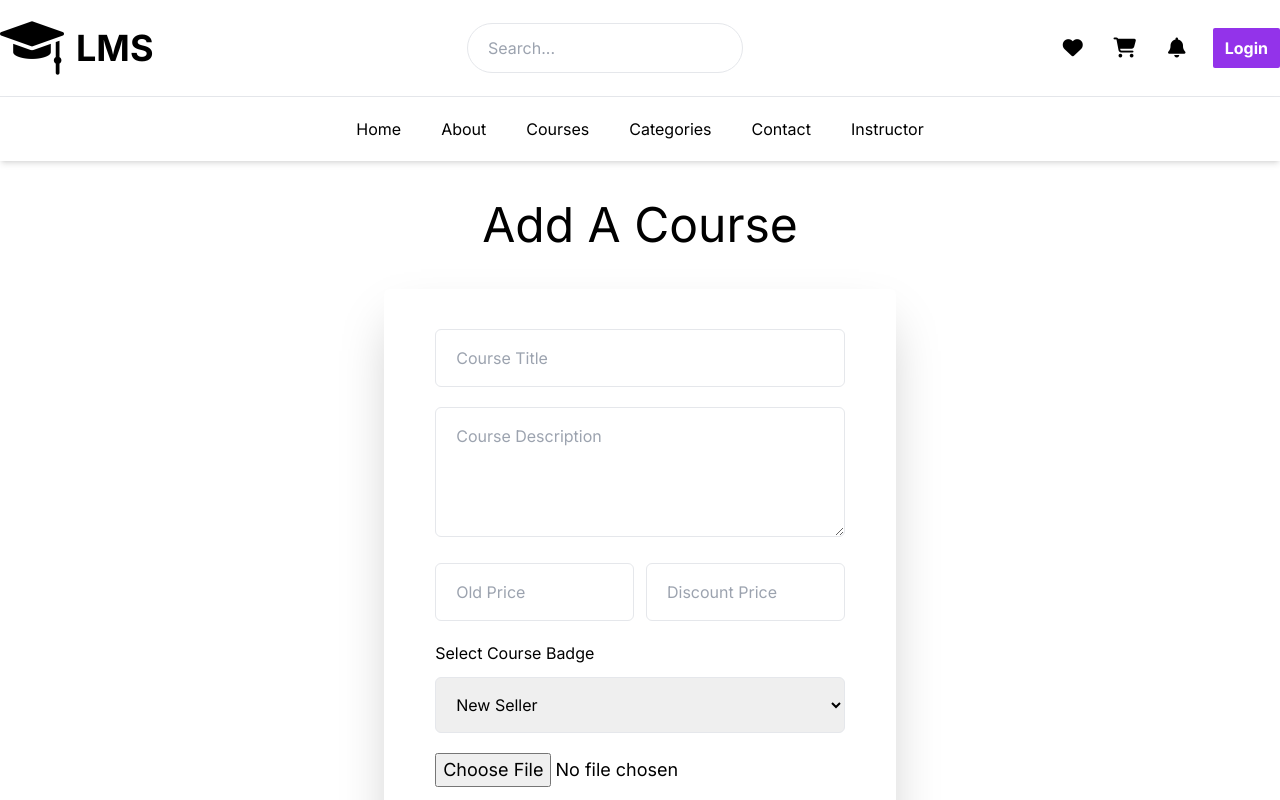
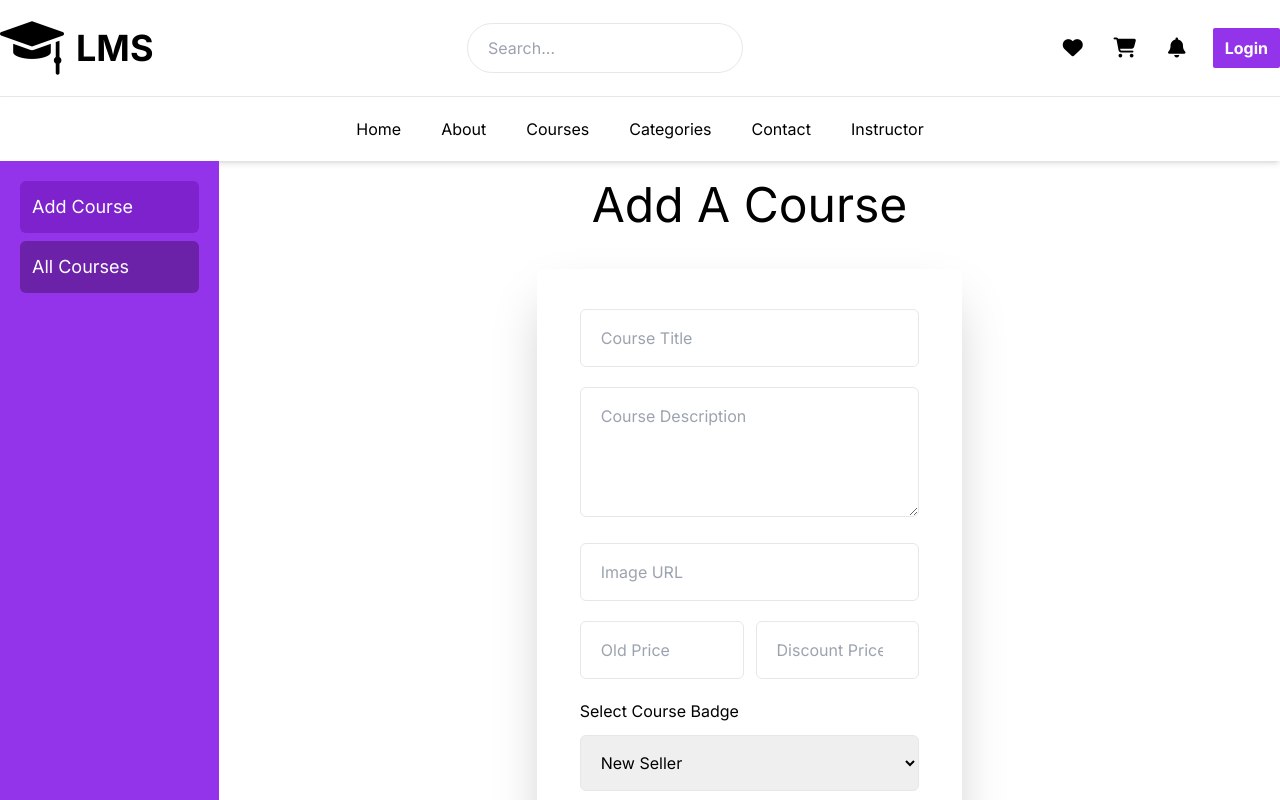
Before and after one commit to nabilsiddik/learning-management-system, a React (Vite) app: page /instructor in a window 1280 px wide. Shown: the top 800 px of the page. Built offline with nearby package versions, Linux system fonts and the light colour scheme; no server answers.

Commit message:
working with Instructor single course list

```diff
--- a/src/App.jsx
+++ b/src/App.jsx
@@ -23,6 +23,7 @@ function App() {
         <Route path='/register' element={<Signup/>} />
         <Route path='/home' element={<Home/>} />
         <Route path='/instructor' element={<Instructor/>} />
+        <Route path='/instructor/*' element={<Instructor/>} />
         <Route path='/courses' element={<Courses/>}/>
         <Route path='/courses/:id' element={<SingleCourse/>}/>
       </Routes>
--- /dev/null
+++ b/src/Components/AddCourse/AddCourse.jsx
@@ -0,0 +1,105 @@
+import React, { useState } from 'react'
+
+const AddCourse = () => {
+
+
+  const [course, setCourse] = useState({
+    title: "",
+    description: "",
+    old_price: "",
+    new_price: "",
+    badge: "",
+    image_path: ""
+  })
+
+  const {title, description, old_price, new_price, badge, image_path} = course
+
+  const onChangeInput = (e) => {
+    setCourse(prevCourse => ({
+      ...prevCourse,
+        [e.target.name] : e.target.value
+    }))
+  }
+
+  const handleAddCourse = async (e) => {
+    e.preventDefault()
+    await axios.post("http://localhost:8080/course", course)
+  }
+
+  return (
+    <div id='add_course'>
+        <div className="container mx-auto py-5">
+        <h1 className='text-5xl text-center'>Add A Course</h1>
+
+        <div className="login_form mt-10 shadow-2xl md:max-w-[60%] lg:max-w-[40%] max-w-[80%] mx-auto py-10 rounded-md">
+          <form onSubmit={handleAddCourse} className='flex flex-col gap-5 w-[80%] mx-auto'>
+            <div className="input-group">
+              <input type="text"
+                placeholder='Course Title'
+                name='title'
+                value={title}
+                onChange={(e) => onChangeInput(e)}
+                className='border rounded-md py-4 px-5 focus:outline-none w-full'
+              />
+            </div>
+
+            <div className="input-group">
+              <textarea rows='4'
+                placeholder='Course Description'
+                name='description'
+                value={description}
+                onChange={(e) => onChangeInput(e)}
+                className='border rounded-md py-4 px-5 focus:outline-none w-full'
+              />
+            </div>
+
+
+            <div className="upload_image">
+            <input type="text"
+                placeholder='Image URL'
+                name='image_path'
+                value={image_path}
+                onChange={(e) => onChangeInput(e)}
+                className='border rounded-md py-4 px-5 focus:outline-none w-full'
+              />
+            </div>
+
+            <div className="input-group flex items-center gap-3">
+              <input type="number"
+                placeholder='Old Price'
+                name='old_price'
+                value={old_price}
+                onChange={(e) => onChangeInput(e)}
+                className='border rounded-md py-4 px-5 focus:outline-none w-full'
+              />
+              <input type="number"
+                placeholder='Discount Price'
+                name='new_price'
+                value={new_price}
+                onChange={(e) => onChangeInput(e)}
+                className='border rounded-md py-4 px-5 focus:outline-none w-full'
+              />
+            </div>
+
+            <div className="input-group">
+              <label className="block mb-3" htmlFor="Registration type">Select Course Badge</label>
+              <select
+                name='badge'
+                className='focus:outline-none border border-solid border-gray py-4 px-4 rounded-md w-full'
+                value={badge}  // Step 3: Set value
+                onChange={(e) => onChangeInput(e)}
+              >
+                  <option value='New Seller'>New Seller</option>
+                  <option value='Bestseller'>Bestseller</option>
+              </select>
+            </div>
+
+            <input type="submit" value='Add Course' className='btn btn-lg bg-purple-600 text-white font-bold py-3 rounded-md cursor-pointer' />
+          </form>
+        </div>
+      </div>
+    </div>
+  )
+}
+
+export default AddCourse
--- /dev/null
+++ b/src/Components/AllCourses/AllCourses.jsx
@@ -0,0 +1,20 @@
+import React from 'react'
+import InstructorCourseList from '../InstructorCourseList/InstructorCourseList'
+
+const AllCourses = () => {
+  return (
+    <div id='all_courses' className='py-10 min-h-[60vh]'>
+      <div className="container mx-auto">
+        <h1 className='text-5xl text-center'>All Courses</h1>
+
+        <div className="course_lists">
+          <div className="container mx-auto">
+           <InstructorCourseList/>
+          </div>
+        </div>
+      </div>
+    </div>
+  )
+}
+
+export default AllCourses
--- /dev/null
+++ b/src/Components/InstructorCourse/InstructorCourse.jsx
@@ -0,0 +1,11 @@
+import React from 'react'
+
+const InstructorCourse = () => {
+  return (
+    <div id='instructor_course'>
+      sdfsdf
+    </div>
+  )
+}
+
+export default InstructorCourse
--- /dev/null
+++ b/src/Components/InstructorCourseList/InstructorCourseList.jsx
@@ -0,0 +1,12 @@
+import React from 'react'
+import InstructorCourse from '../InstructorCourse/InstructorCourse'
+
+const InstructorCourseList = () => {
+  return (
+    <div id='instructor_course_list'>
+      <InstructorCourse/>
+    </div>
+  )
+}
+
+export default InstructorCourseList
--- /dev/null
+++ b/src/Components/InstructorSideBar/InstructorSideBar.jsx
@@ -0,0 +1,26 @@
+import React from 'react'
+import { Link } from 'react-router-dom'
+
+const InstructorSideBar = () => {
+  return (
+    <div id='instructor_side_bar'>
+      <nav>
+        <ul>
+            <Link to='add-course'>
+                <li className='text-white text-lg mb-2 bg-purple-700 px-3 py-3 rounded-md cursor-pointer'>
+                    Add Course
+                </li>
+            </Link>
+            <Link to='all-courses'>
+                <li className='text-white text-lg mb-2 bg-purple-800 px-3 py-3 rounded-md cursor-pointer'>
+                    All Courses
+                </li>
+            </Link>
+
+        </ul>
+      </nav>
+    </div>
+  )
+}
+
+export default InstructorSideBar
--- a/src/Pages/Instructor/Instructor.jsx
+++ b/src/Pages/Instructor/Instructor.jsx
@@ -1,119 +1,27 @@
 import axios from 'axios'
 import React, { useState } from 'react'
+import InstructorSideBar from '../../Components/InstructorSideBar/instructorSideBar'
+import AddCourse from '../../Components/AddCourse/AddCourse'
+import { Route, Routes } from 'react-router-dom'
+import AllCourses from '../../Components/AllCourses/AllCourses'
+
 
 const Instructor = () => {
 
-  const [course, setCourse] = useState({
-    title: "",
-    description: "",
-    old_price: "",
-    new_price: "",
-    badge: "",
-    image_path: ""
-  })
+  return (
+    <div id='instructor_dashboard' className=' flex'>
+      <div className="instructor_sidebar bg-purple-600 w-[30%] lg:w-[20%] px-5 py-5">
+        <InstructorSideBar/>
+      </div>
 
-  const [file, setFile] = useState(null)
+      <div className="container mx-auto">
+        <Routes>
+          <Route path='/add-course' element={<AddCourse/>}/>
+          <Route path='/all-courses' element={<AllCourses/>}/>
+          <Route path='/' element={<AddCourse/>}/>
+        </Routes>
+      </div>
 
-  const {title, description, old_price, new_price, badge} = course
-
-  const onChangeInput = (e) => {
-    if(e.target.type === 'file'){
-      setFile(e.target.files[0])
-    }else{
-      setCourse(prevCourse => ({
-        ...prevCourse,
-          [e.target.name] : e.target.value
-      }))
-    }
-  }
-
-  const handleAddCourse = async (e) => {
-    e.preventDefault()
-
-    if(file){
-      const formData = new FormData();
-      formData.append('file', file);
-
-      const fileUploadResponse = await axios.post('http://localhost:8080/upload', formData, {
-        headers: {
-          'Content-Type': 'multipart/form-data'
-        }
-      });
-
-      imageUrl = fileUploadResponse.data.url
-    }
-    const courseData = { ...course, image_path: imageUrl }
-
-    await axios.post("http://localhost:8080/course", courseData)
-
-    console.log("success")
-  }
-
-  return (
-    <div id='register' className='my-10'>
-      <div className="container mx-auto">
-        <h1 className='text-5xl text-center'>Add A Course</h1>
-
-        <div className="login_form mt-10 shadow-2xl md:max-w-[60%] lg:max-w-[40%] max-w-[80%] mx-auto py-10 rounded-md">
-          <form onSubmit={handleAddCourse} className='flex flex-col gap-5 w-[80%] mx-auto'>
-            <div className="input-group">
-              <input type="text"
-                placeholder='Course Title'
-                name='title'
-                value={title}
-                onChange={(e) => onChangeInput(e)}
-                className='border rounded-md py-4 px-5 focus:outline-none w-full'
-              />
-            </div>
-
-            <div className="input-group">
-              <textarea rows='4'
-                placeholder='Course Description'
-                name='description'
-                value={description}
-                onChange={(e) => onChangeInput(e)}
-                className='border rounded-md py-4 px-5 focus:outline-none w-full'
-              />
-            </div>
-
-            <div className="input-group flex items-center gap-3">
-              <input type="number"
-                placeholder='Old Price'
-                name='old_price'
-                value={old_price}
-                onChange={(e) => onChangeInput(e)}
-                className='border rounded-md py-4 px-5 focus:outline-none w-full'
-              />
-              <input type="number"
-                placeholder='Discount Price'
-                name='new_price'
-                value={new_price}
-                onChange={(e) => onChangeInput(e)}
-                className='border rounded-md py-4 px-5 focus:outline-none w-full'
-              />
-            </div>
-
-            <div className="input-group">
-              <label className="block mb-3" htmlFor="Registration type">Select Course Badge</label>
-              <select
-                name='badge'
-                className='focus:outline-none border border-solid border-gray py-4 px-4 rounded-md w-full'
-                value={badge}  // Step 3: Set value
-                onChange={(e) => onChangeInput(e)}
-              >
-                  <option value='New Seller'>New Seller</option>
-                  <option value='Bestseller'>Bestseller</option>
-              </select>
-            </div>
-
-            <div className="upload_image">
-              <input onChange={(e)=>{onChangeInput(e)}} type="file" className='text-lg' accept='.jpg,.jpeg,.png'/>
-            </div>
-
-            <input type="submit" value='Add Course' className='btn btn-lg bg-purple-600 text-white font-bold py-3 rounded-md cursor-pointer' />
-          </form>
-        </div>
-      </div>
     </div>
   )
 }
```
